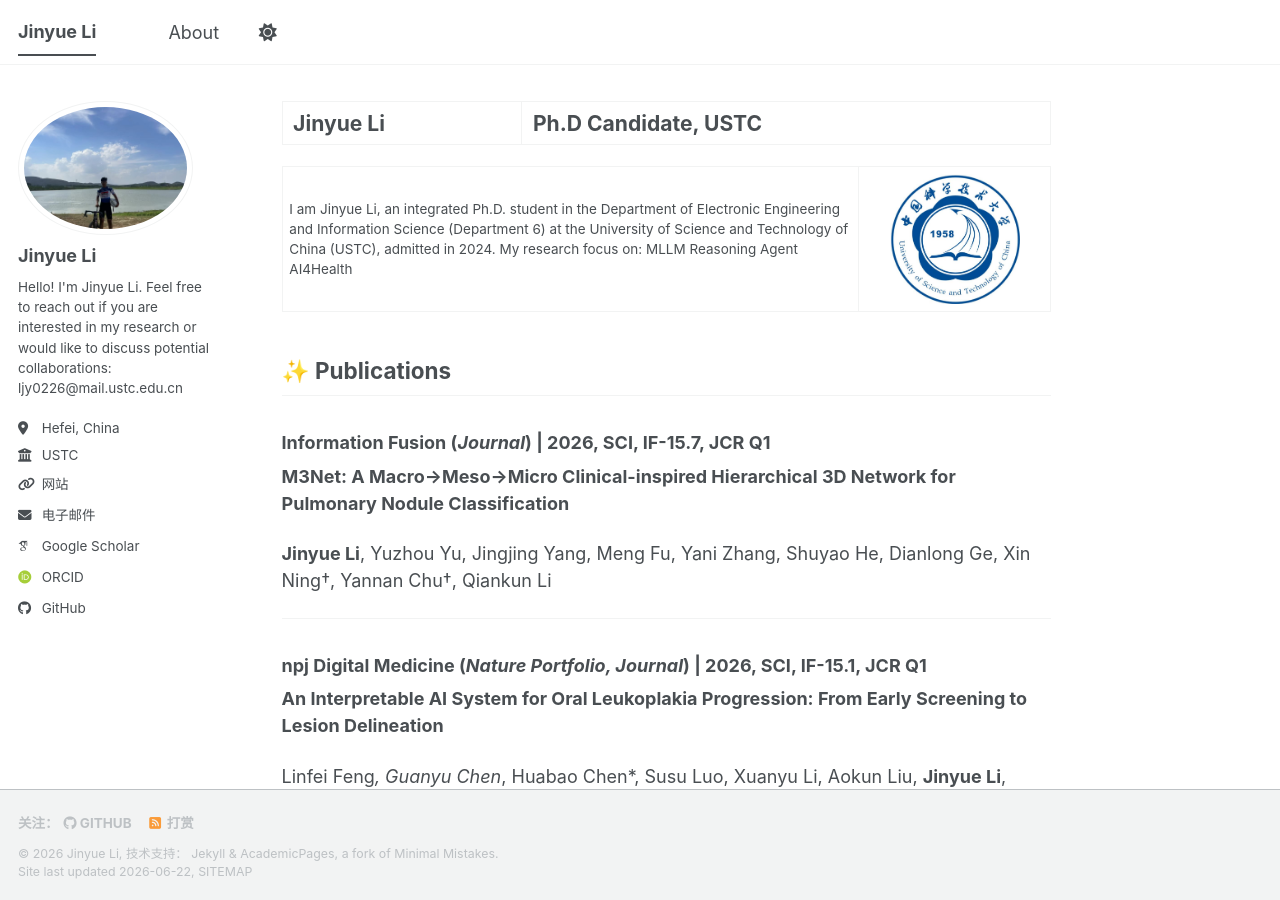
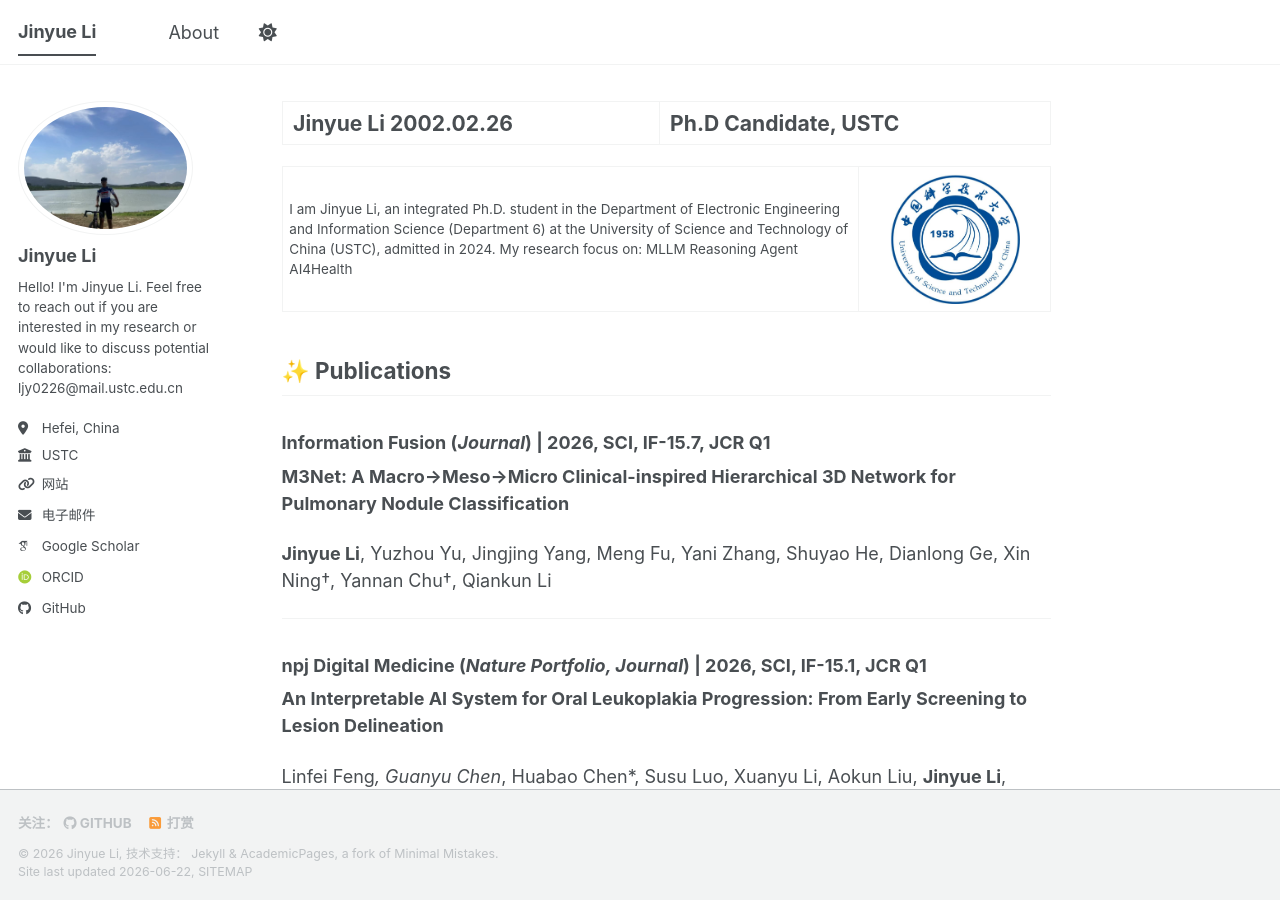
Before and after one commit to jylEcho/jylEcho.github.io, a Jekyll site: the page built from _pages/about.md, in a window 1280 px wide and 900 px high. Built offline with Jekyll 4.4.1, drawn with Linux system fonts in a browser that asks for light colours; some web fonts are replaced; a script bundle is joined from its source files by our own code; library files that are not in the unit come from our copies.

Commit message:
Update about.md

```diff
--- a/_pages/about.md
+++ b/_pages/about.md
@@ -1,6 +1,6 @@
 ---
 permalink: /
-title: "Jinyue Li | Ph.D Candidate, USTC"
+title: "Jinyue Li 2002.02.26 | Ph.D Candidate, USTC"
 author_profile: true
 redirect_from:
   - /about/
```
